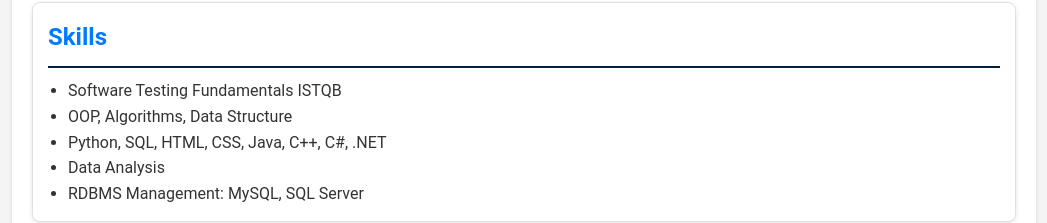
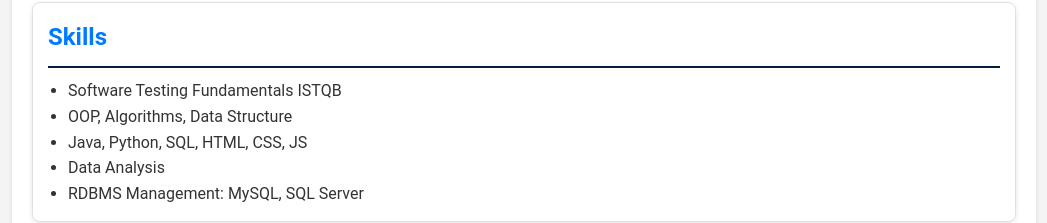
Before and after one commit to Zeyad222/Zeyad222.github.io, a plain HTML site: page index.html in a window 1280 px wide. Shown: the part 1679-1902 px from the top of the page, without its empty margins (116-1163 px from the left). Drawn offline with Linux system fonts and the light colour scheme.

Commit message:
Update Technical-skills

```diff
--- a/index.html
+++ b/index.html
@@ -131,7 +131,7 @@
             <ul>
                 <li>Software Testing Fundamentals ISTQB</li>
                 <li>OOP, Algorithms, Data Structure</li>
-                <li>Python, SQL, HTML, CSS, Java, C++, C#, .NET</li>
+                <li>Java, Python, SQL, HTML, CSS, JS</li>
                 <li>Data Analysis</li>
                 <li>RDBMS Management: MySQL, SQL Server</li>
             </ul>
```
Also changed, not shown: 1 other file.
